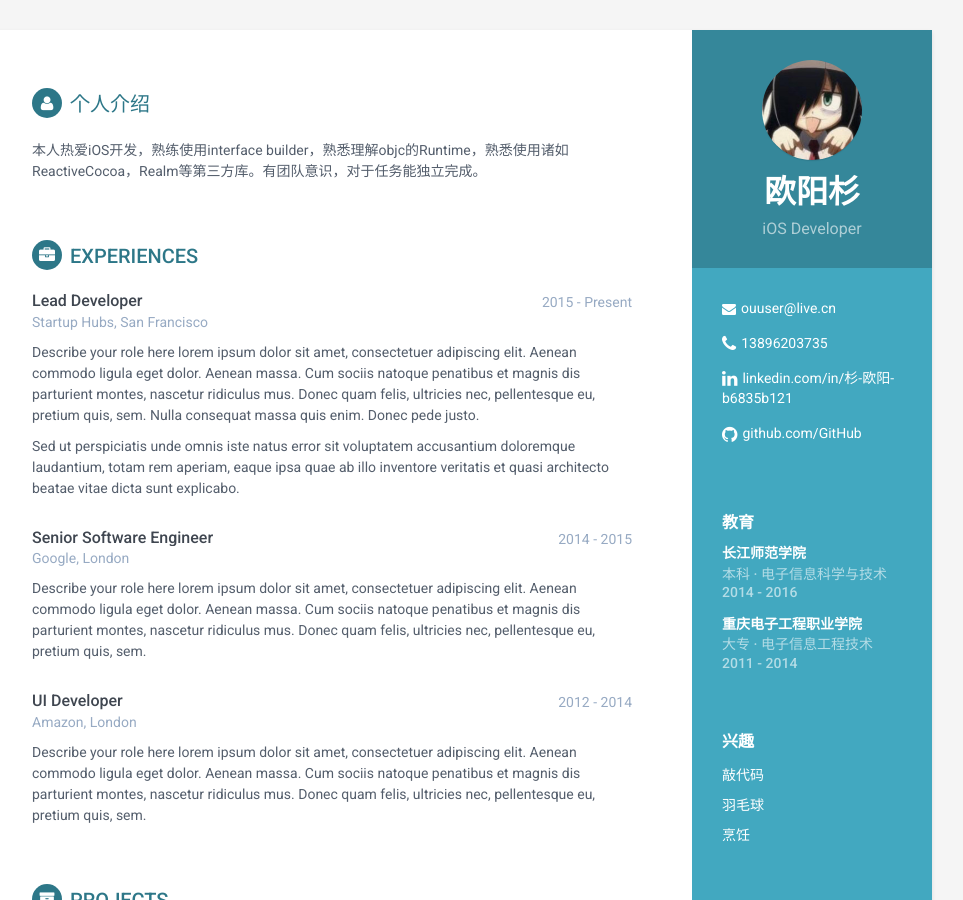
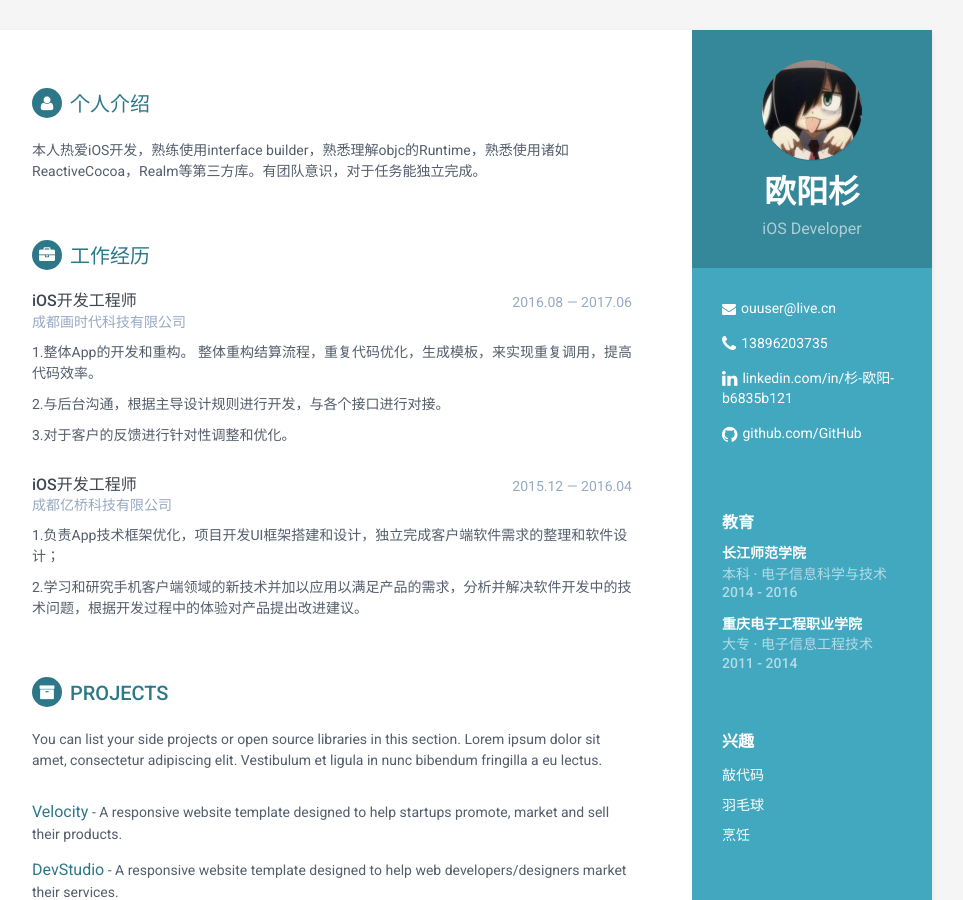
Before and after one commit to OYcedar/Resume, a Jekyll site: the page built from index.html, in a window 1280 px wide and 900 px high. Shown: the whole window, without its empty margins (188-1151 px from the left). Built offline with Jekyll 4.4.1, drawn with Linux system fonts in a browser that asks for light colours.

Commit message:
ex update

```diff
--- a/_includes/experience.html
+++ b/_includes/experience.html
@@ -1,44 +1,32 @@
 <section class="section experiences-section">
-                <h2 class="section-title"><i class="fa fa-briefcase"></i>Experiences</h2>
+                <h2 class="section-title"><i class="fa fa-briefcase"></i>工作经历</h2>
 
                 <div class="item">
                     <div class="meta">
                         <div class="upper-row">
-                            <h3 class="job-title">Lead Developer</h3>
-                            <div class="time">2015 - Present</div>
+                            <h3 class="job-title">iOS开发工程师</h3>
+                            <div class="time">2016.08 — 2017.06</div>
                         </div><!--//upper-row-->
-                        <div class="company">Startup Hubs, San Francisco</div>
+                        <div class="company">成都画时代科技有限公司</div>
                     </div><!--//meta-->
                     <div class="details">
-                        <p>Describe your role here lorem ipsum dolor sit amet, consectetuer adipiscing elit. Aenean commodo ligula eget dolor. Aenean massa. Cum sociis natoque penatibus et magnis dis parturient montes, nascetur ridiculus mus. Donec quam felis, ultricies nec, pellentesque eu, pretium quis, sem. Nulla consequat massa quis enim. Donec pede justo.</p>
-                        <p>Sed ut perspiciatis unde omnis iste natus error sit voluptatem accusantium doloremque laudantium, totam rem aperiam, eaque ipsa quae ab illo inventore veritatis et quasi architecto beatae vitae dicta sunt explicabo. </p>
+                        <p>1.整体App的开发和重构。 整体重构结算流程，重复代码优化，生成模板，来实现重复调用，提高代码效率。</p>
+                        <p>2.与后台沟通，根据主导设计规则进行开发，与各个接口进行对接。</p>
+                        <p>3.对于客户的反馈进行针对性调整和优化。 </p>
                     </div><!--//details-->
                 </div><!--//item-->
 
                 <div class="item">
                     <div class="meta">
                         <div class="upper-row">
-                            <h3 class="job-title">Senior Software Engineer</h3>
-                            <div class="time">2014 - 2015</div>
+                            <h3 class="job-title">iOS开发工程师</h3>
+                            <div class="time">2015.12 — 2016.04</div>
                         </div><!--//upper-row-->
-                        <div class="company">Google, London</div>
+                        <div class="company">成都亿桥科技有限公司</div>
                     </div><!--//meta-->
                     <div class="details">
-                        <p>Describe your role here lorem ipsum dolor sit amet, consectetuer adipiscing elit. Aenean commodo ligula eget dolor. Aenean massa. Cum sociis natoque penatibus et magnis dis parturient montes, nascetur ridiculus mus. Donec quam felis, ultricies nec, pellentesque eu, pretium quis, sem.</p>
-
-                    </div><!--//details-->
-                </div><!--//item-->
-
-                <div class="item">
-                    <div class="meta">
-                        <div class="upper-row">
-                            <h3 class="job-title">UI Developer</h3>
-                            <div class="time">2012 - 2014</div>
-                        </div><!--//upper-row-->
-                        <div class="company">Amazon, London</div>
-                    </div><!--//meta-->
-                    <div class="details">
-                        <p>Describe your role here lorem ipsum dolor sit amet, consectetuer adipiscing elit. Aenean commodo ligula eget dolor. Aenean massa. Cum sociis natoque penatibus et magnis dis parturient montes, nascetur ridiculus mus. Donec quam felis, ultricies nec, pellentesque eu, pretium quis, sem.</p>
+                        <p>1.负责App技术框架优化，项目开发UI框架搭建和设计，独立完成客户端软件需求的整理和软件设计；</p>
+                        <p>2.学习和研究手机客户端领域的新技术并加以应用以满足产品的需求，分析并解决软件开发中的技术问题，根据开发过程中的体验对产品提出改进建议。</p>
                     </div><!--//details-->
                 </div><!--//item-->
 
```
